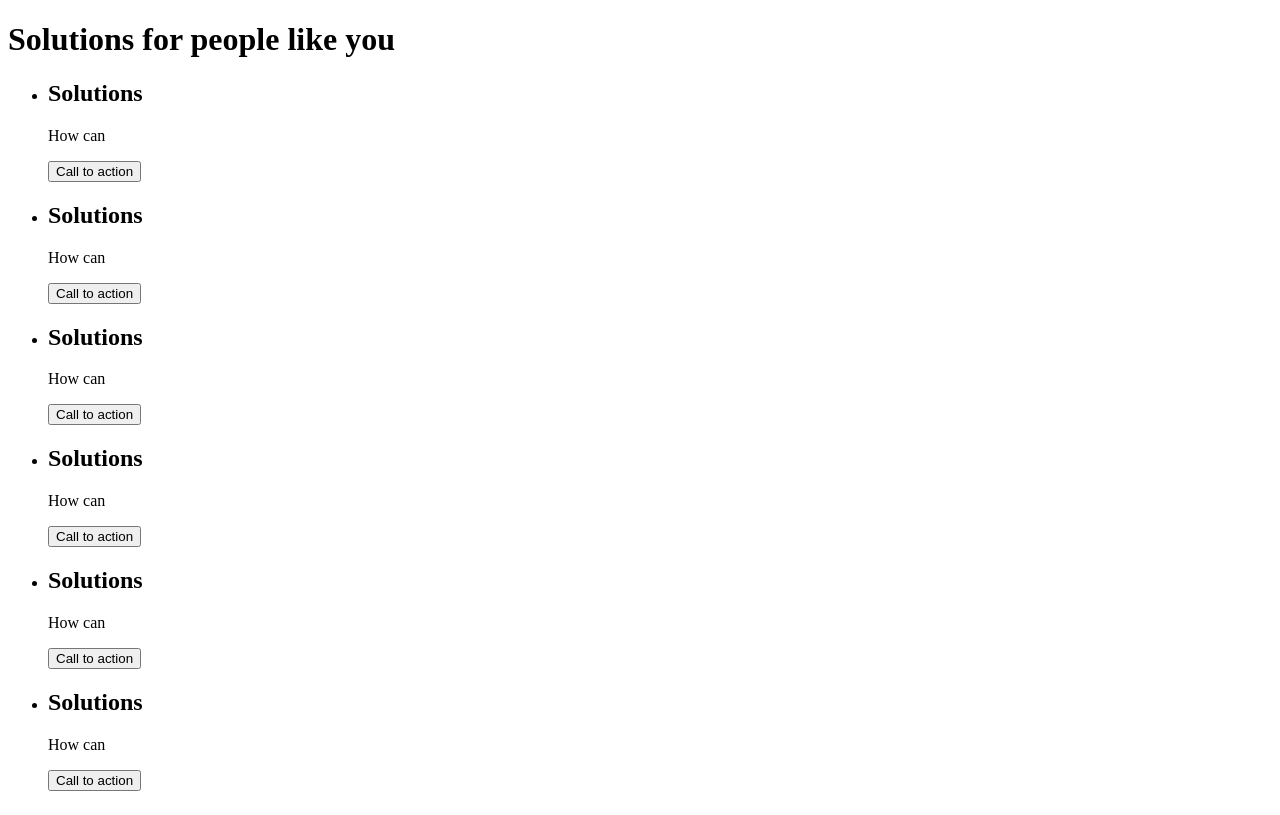
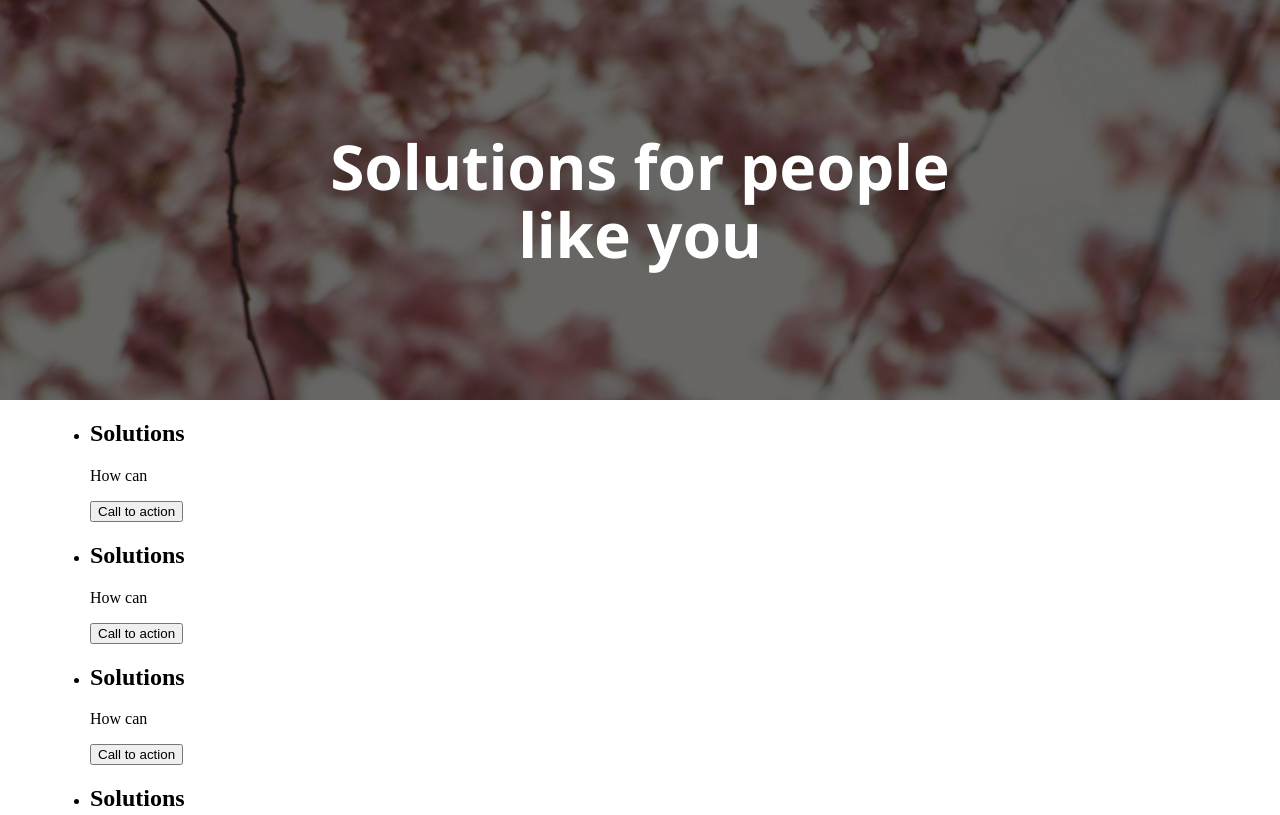
Before and after one commit to SonicFear96/resonate-test, a website: page src/index.html in a window 1280 px wide. Shown: the top 815 px of the page. Drawn offline with nearby package versions, Linux system fonts and the light colour scheme; files that its build step writes are made by us from their sources.

Commit message:
fix: scss

```diff
--- a/gulpfile.js
+++ b/gulpfile.js
@@ -44,7 +44,7 @@ function serve() {
   });
 
   watch("src/**.html", series(html)).on("change", sync.reload);
-  watch("src/scss/**.scss", series(scss)).on("change", sync.reload);
+  watch("src/scss/**/*.scss", series(scss)).on("change", sync.reload);
 }
 
 exports.build = series(clear, scss, html, image);
--- a/src/index.html
+++ b/src/index.html
@@ -13,11 +13,14 @@
   </head>
   <body>
     <div class="hero-image">
+      <div class="container">
         <div class="hero-text">
           <h1>Solutions for people like you</h1>
         </div>
       </div>
+    </div>
     <div class="list-wrapper">
+      <div class="container">
         <ul class="list">
           <li class="list__item">
             <div class="item-image"></div>
@@ -75,5 +78,6 @@
           </li>
         </ul>
       </div>
+    </div>
   </body>
 </html>
--- /dev/null
+++ b/src/scss/blocks/hero.scss
@@ -0,0 +1,23 @@
+.hero-image {
+  background-image: url("../../img/background-main.jpg");
+  height: 50%;
+  background-position: center;
+  background-repeat: no-repeat;
+  background-size: cover;
+  position: relative;
+}
+
+.hero-text {
+  text-align: center;
+  position: absolute;
+  max-width: 740px;
+  top: 50%;
+  left: 50%;
+  transform: translate(-50%, -50%);
+  color: white;
+}
+.hero-text h1 {
+  font-family: "Noto Sans", sans-serif;
+  font-size: 62px;
+  line-height: 68px;
+}
--- a/src/scss/style.scss
+++ b/src/scss/style.scss
@@ -1,6 +1,14 @@
 @import "./global.scss";
-
+@import "./blocks/hero.scss";
 body,
 html {
   height: 100%;
+  margin: 0;
+  padding: 0;
 }
+
+.container {
+  max-width: 1180px;
+  height: 100%;
+  margin: 0 auto;
+}
```
Lines whose indentation alone changed are shown as unchanged.
